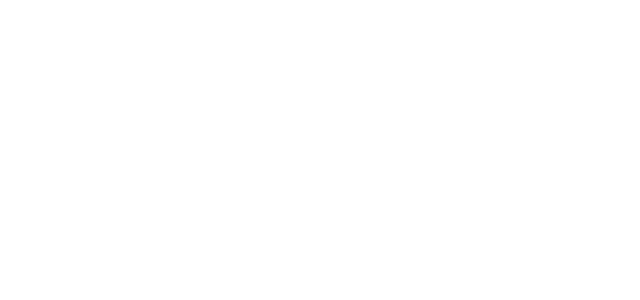
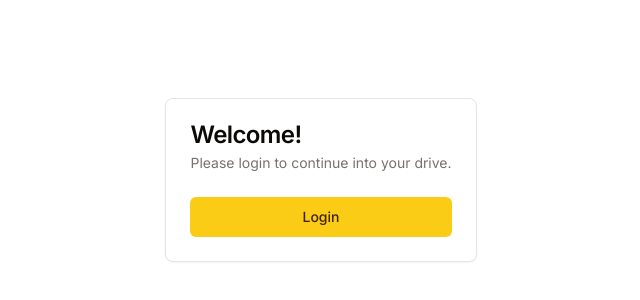
Before and after one commit to Lorenzo0111/Drive, a Next.js app: page / in a window 1280 px wide. Shown: the part 220-520 px from the top of the page, without its empty margins (319-959 px from the left). Built offline with nearby package versions, Linux system fonts and the light colour scheme; no server answers.

Commit message:
Started frontend

```diff
--- a/package.json
+++ b/package.json
@@ -11,6 +11,7 @@
   "dependencies": {
     "@auth/prisma-adapter": "^2.4.2",
     "@prisma/client": "5.18.0",
+    "@radix-ui/react-slot": "^1.1.0",
     "class-variance-authority": "^0.7.0",
     "clsx": "^2.1.1",
     "lucide-react": "^0.427.0",
--- a/src/app/globals.css
+++ b/src/app/globals.css
@@ -66,4 +66,16 @@
   body {
     @apply bg-background text-foreground;
   }
+  h1 {
+    @apply text-4xl font-extrabold;
+  }
+  h2 {
+    @apply text-3xl font-bold;
+  }
+  h3 {
+    @apply text-2xl font-semibold;
+  }
+  h4 {
+    @apply text-xl font-medium;
+  }
 }
--- a/src/app/layout.tsx
+++ b/src/app/layout.tsx
@@ -1,3 +1,5 @@
+import { Sidebar } from "@/components/sidebar";
+import { auth } from "@/lib/auth";
 import { cn } from "@/lib/utils";
 import type { Metadata } from "next";
 import { Inter as FontSans } from "next/font/google";
@@ -13,19 +15,22 @@
   description: "Your drive app",
 };
 
-export default function RootLayout({
+export default async function RootLayout({
   children,
 }: Readonly<{
   children: React.ReactNode;
 }>) {
+  const session = await auth();
+
   return (
     <html lang="en">
       <body
         className={cn(
-          "flex min-h-screen flex-col bg-background font-sans antialiased",
+          "flex min-h-screen bg-background font-sans antialiased",
           fontSans.variable,
         )}
       >
+        <Sidebar session={session} />
         {children}
       </body>
     </html>
--- /dev/null
+++ b/src/app/logout/page.tsx
@@ -0,0 +1,35 @@
+import { Button } from "@/components/ui/button";
+import {
+  Card,
+  CardContent,
+  CardDescription,
+  CardHeader,
+  CardTitle,
+} from "@/components/ui/card";
+import { signOut } from "@/lib/auth";
+import { redirect } from "next/navigation";
+
+export default function Logout() {
+  return (
+    <div className="flex h-screen w-full items-center justify-center">
+      <Card>
+        <CardHeader>
+          <CardTitle>Logout</CardTitle>
+          <CardDescription>Click the button below to logout.</CardDescription>
+        </CardHeader>
+        <CardContent>
+          <form
+            action={async () => {
+              "use server";
+
+              await signOut();
+              return redirect("/");
+            }}
+          >
+            <Button className="w-full">Logout</Button>
+          </form>
+        </CardContent>
+      </Card>
+    </div>
+  );
+}
--- a/src/app/page.tsx
+++ b/src/app/page.tsx
@@ -1,3 +1,9 @@
-export default function Home() {
-  return <main className="p-6"></main>;
+import { Login } from "@/components/pages/login";
+import { auth } from "@/lib/auth";
+
+export default async function Home() {
+  const session = await auth();
+  if (!session) return <Login />;
+
+  return <main></main>;
 }
--- /dev/null
+++ b/src/components/pages/login.tsx
@@ -0,0 +1,35 @@
+import { signIn } from "@/lib/auth";
+import { Button } from "../ui/button";
+import {
+  Card,
+  CardContent,
+  CardDescription,
+  CardHeader,
+  CardTitle,
+} from "../ui/card";
+
+export function Login() {
+  return (
+    <div className="flex h-screen w-full items-center justify-center">
+      <Card>
+        <CardHeader>
+          <CardTitle>Welcome!</CardTitle>
+          <CardDescription>
+            Please login to continue into your drive.
+          </CardDescription>
+        </CardHeader>
+        <CardContent>
+          <form
+            action={async () => {
+              "use server";
+
+              await signIn("github");
+            }}
+          >
+            <Button className="w-full">Login</Button>
+          </form>
+        </CardContent>
+      </Card>
+    </div>
+  );
+}
--- /dev/null
+++ b/src/components/sidebar.tsx
@@ -0,0 +1,47 @@
+"use client";
+
+import { cn } from "@/lib/utils";
+import { Home, LogOut } from "lucide-react";
+import { Session } from "next-auth";
+import { usePathname } from "next/navigation";
+import { ThemeSwitch } from "./theme-switch";
+import { ButtonLink } from "./ui/button";
+
+export function SidebarLink({
+  href,
+  icon,
+  className,
+}: {
+  href: string;
+  icon: React.ReactNode;
+  className?: string;
+}) {
+  const path = usePathname();
+
+  return (
+    <ButtonLink
+      variant={
+        (href === "/" ? path === "/" : path.startsWith(href))
+          ? "secondary"
+          : "outline"
+      }
+      className={cn("p-2", className)}
+      href={href}
+    >
+      {icon}
+    </ButtonLink>
+  );
+}
+
+export function Sidebar({ session }: { session: Session | null }) {
+  if (!session?.user) return null;
+
+  return (
+    <nav className="flex h-screen w-20 flex-col items-center gap-3 border-r py-4">
+      <SidebarLink href="/" icon={<Home size={24} />} />
+
+      <ThemeSwitch className="mt-auto" />
+      <SidebarLink href="/logout" icon={<LogOut size={24} />} />
+    </nav>
+  );
+}
--- /dev/null
+++ b/src/components/theme-switch.tsx
@@ -0,0 +1,46 @@
+"use client";
+
+import { cn } from "@/lib/utils";
+import { Laptop, Moon, Sun } from "lucide-react";
+import { useEffect, useState } from "react";
+import { Button } from "./ui/button";
+
+export function ThemeSwitch({ className }: { className?: string }) {
+  const [theme, setTheme] = useState(
+    (typeof window !== "undefined" && localStorage.getItem("theme")) ||
+      "system",
+  );
+
+  useEffect(() => {
+    if (theme === "system") {
+      const dark = window.matchMedia("(prefers-color-scheme: dark)").matches;
+      document.body.classList.add(dark ? "dark" : "light");
+    }
+
+    if (theme === "dark") document.body.classList.add("dark");
+  }, [theme]);
+
+  const toggleTheme = () => {
+    const themes = ["system", "light", "dark"];
+    const current = themes.indexOf(theme);
+    const next = themes[(current + 1) % themes.length];
+
+    document.body.classList.remove("dark");
+
+    setTheme(next);
+
+    localStorage.setItem("theme", next);
+
+    if (next === "dark") document.body.classList.add("dark");
+  };
+
+  return (
+    <Button
+      variant={"outline"}
+      className={cn("p-2", className)}
+      onClick={toggleTheme}
+    >
+      {theme === "system" ? <Laptop /> : theme === "light" ? <Sun /> : <Moon />}
+    </Button>
+  );
+}
--- /dev/null
+++ b/src/components/ui/button.tsx
@@ -0,0 +1,71 @@
+import { Slot } from "@radix-ui/react-slot";
+import { cva, type VariantProps } from "class-variance-authority";
+import * as React from "react";
+
+import { cn } from "@/lib/utils";
+import Link from "next/link";
+
+const buttonVariants = cva(
+  "inline-flex items-center justify-center whitespace-nowrap rounded-md text-sm font-medium ring-offset-background transition-colors focus-visible:outline-none focus-visible:ring-2 focus-visible:ring-ring focus-visible:ring-offset-2 disabled:pointer-events-none disabled:opacity-50",
+  {
+    variants: {
+      variant: {
+        default: "bg-primary text-primary-foreground hover:bg-primary/90",
+        destructive:
+          "bg-destructive text-destructive-foreground hover:bg-destructive/90",
+        outline:
+          "border border-input bg-background hover:bg-accent hover:text-accent-foreground",
+        secondary:
+          "bg-secondary text-secondary-foreground hover:bg-secondary/80",
+        ghost: "hover:bg-accent hover:text-accent-foreground",
+        link: "text-primary underline-offset-4 hover:underline",
+      },
+      size: {
+        default: "h-10 px-4 py-2",
+        sm: "h-9 rounded-md px-3",
+        lg: "h-11 rounded-md px-8",
+        icon: "h-10 w-10",
+      },
+    },
+    defaultVariants: {
+      variant: "default",
+      size: "default",
+    },
+  },
+);
+
+export interface ButtonProps
+  extends React.ButtonHTMLAttributes<HTMLButtonElement>,
+    VariantProps<typeof buttonVariants> {
+  asChild?: boolean;
+}
+
+const Button = React.forwardRef<HTMLButtonElement, ButtonProps>(
+  ({ className, variant, size, asChild = false, ...props }, ref) => {
+    const Comp = asChild ? Slot : "button";
+    return (
+      <Comp
+        className={cn(buttonVariants({ variant, size, className }))}
+        ref={ref}
+        {...props}
+      />
+    );
+  },
+);
+Button.displayName = "Button";
+
+function ButtonLink({
+  href,
+  children,
+  ...props
+}: {
+  href: string;
+} & ButtonProps) {
+  return (
+    <Button asChild {...props}>
+      <Link href={href}>{children}</Link>
+    </Button>
+  );
+}
+
+export { Button, ButtonLink, buttonVariants };
--- /dev/null
+++ b/src/components/ui/card.tsx
@@ -0,0 +1,79 @@
+import * as React from "react"
+
+import { cn } from "@/lib/utils"
+
+const Card = React.forwardRef<
+  HTMLDivElement,
+  React.HTMLAttributes<HTMLDivElement>
+>(({ className, ...props }, ref) => (
+  <div
+    ref={ref}
+    className={cn(
+      "rounded-lg border bg-card text-card-foreground shadow-sm",
+      className
+    )}
+    {...props}
+  />
+))
+Card.displayName = "Card"
+
+const CardHeader = React.forwardRef<
+  HTMLDivElement,
+  React.HTMLAttributes<HTMLDivElement>
+>(({ className, ...props }, ref) => (
+  <div
+    ref={ref}
+    className={cn("flex flex-col space-y-1.5 p-6", className)}
+    {...props}
+  />
+))
+CardHeader.displayName = "CardHeader"
+
+const CardTitle = React.forwardRef<
+  HTMLParagraphElement,
+  React.HTMLAttributes<HTMLHeadingElement>
+>(({ className, ...props }, ref) => (
+  <h3
+    ref={ref}
+    className={cn(
+      "text-2xl font-semibold leading-none tracking-tight",
+      className
+    )}
+    {...props}
+  />
+))
+CardTitle.displayName = "CardTitle"
+
+const CardDescription = React.forwardRef<
+  HTMLParagraphElement,
+  React.HTMLAttributes<HTMLParagraphElement>
+>(({ className, ...props }, ref) => (
+  <p
+    ref={ref}
+    className={cn("text-sm text-muted-foreground", className)}
+    {...props}
+  />
+))
+CardDescription.displayName = "CardDescription"
+
+const CardContent = React.forwardRef<
+  HTMLDivElement,
+  React.HTMLAttributes<HTMLDivElement>
+>(({ className, ...props }, ref) => (
+  <div ref={ref} className={cn("p-6 pt-0", className)} {...props} />
+))
+CardContent.displayName = "CardContent"
+
+const CardFooter = React.forwardRef<
+  HTMLDivElement,
+  React.HTMLAttributes<HTMLDivElement>
+>(({ className, ...props }, ref) => (
+  <div
+    ref={ref}
+    className={cn("flex items-center p-6 pt-0", className)}
+    {...props}
+  />
+))
+CardFooter.displayName = "CardFooter"
+
+export { Card, CardHeader, CardFooter, CardTitle, CardDescription, CardContent }
--- /dev/null
+++ b/src/components/ui/input.tsx
@@ -0,0 +1,25 @@
+import * as React from "react"
+
+import { cn } from "@/lib/utils"
+
+export interface InputProps
+  extends React.InputHTMLAttributes<HTMLInputElement> {}
+
+const Input = React.forwardRef<HTMLInputElement, InputProps>(
+  ({ className, type, ...props }, ref) => {
+    return (
+      <input
+        type={type}
+        className={cn(
+          "flex h-10 w-full rounded-md border border-input bg-background px-3 py-2 text-sm ring-offset-background file:border-0 file:bg-transparent file:text-sm file:font-medium placeholder:text-muted-foreground focus-visible:outline-none focus-visible:ring-2 focus-visible:ring-ring focus-visible:ring-offset-2 disabled:cursor-not-allowed disabled:opacity-50",
+          className
+        )}
+        ref={ref}
+        {...props}
+      />
+    )
+  }
+)
+Input.displayName = "Input"
+
+export { Input }
```
Also changed, not shown: 1 other file (tests, documents, lock files or other folders).
